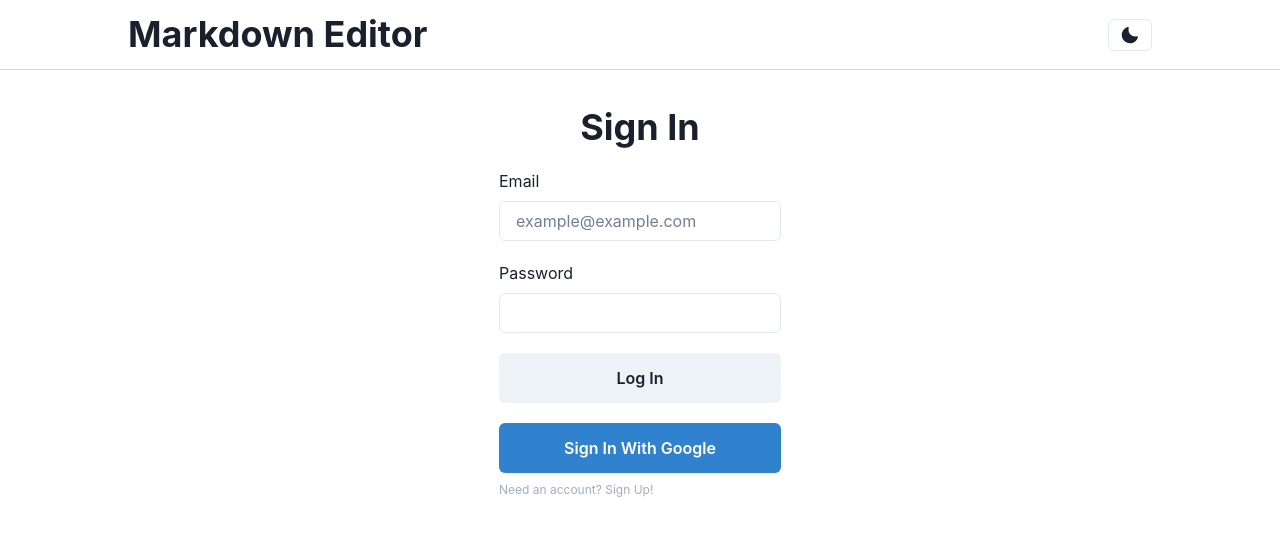
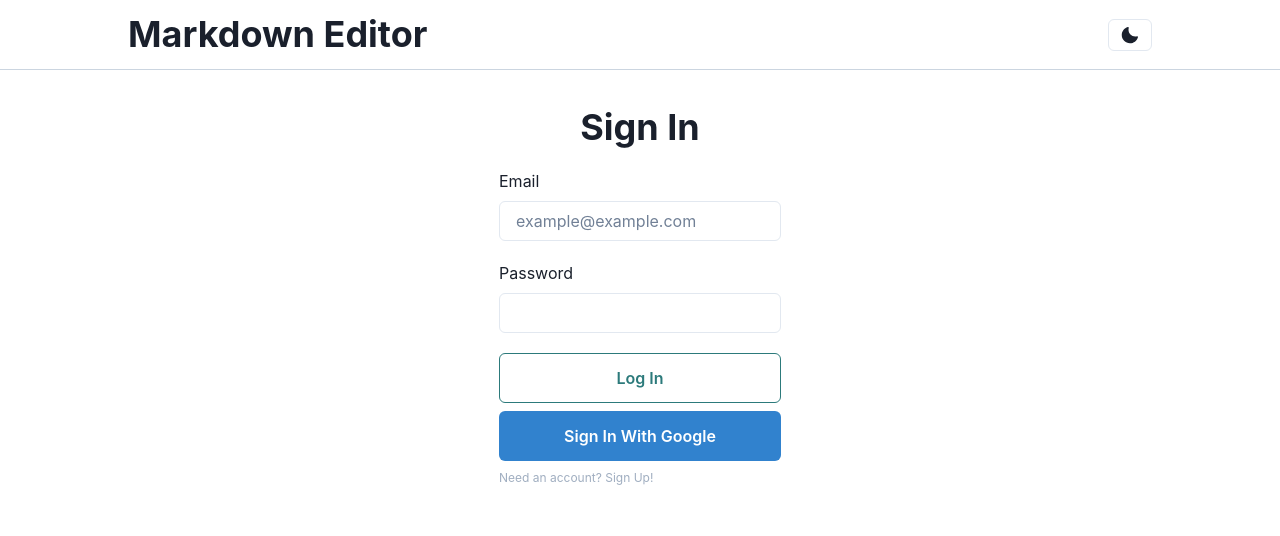
Before and after one commit to nronzel/markdown-editor, a React (Vite) app: page /signin in a window 1280 px wide. Shown: the top 536 px of the page. Built offline with nearby package versions, Linux system fonts and the light colour scheme; no server answers.

Commit message:
style: added color to button

```diff
--- a/src/pages/signin.jsx
+++ b/src/pages/signin.jsx
@@ -98,8 +98,10 @@ const Signin = () => {
           onChange={(e) => setPassword(e.target.value)}
         />
 
-        <Button h="50px" onClick={login}>Log In</Button>
-        <Button h="50px" onClick={signInWithGoogle} colorScheme="blue">
+        <Button colorScheme="teal" variant="outline" h="50px" onClick={login}>
+          Log In
+        </Button>
+        <Button mt={-3} h="50px" onClick={signInWithGoogle} colorScheme="blue">
           Sign In With Google
         </Button>
         <Text fontSize="xs" color="gray.400" mt={-3}>
```
